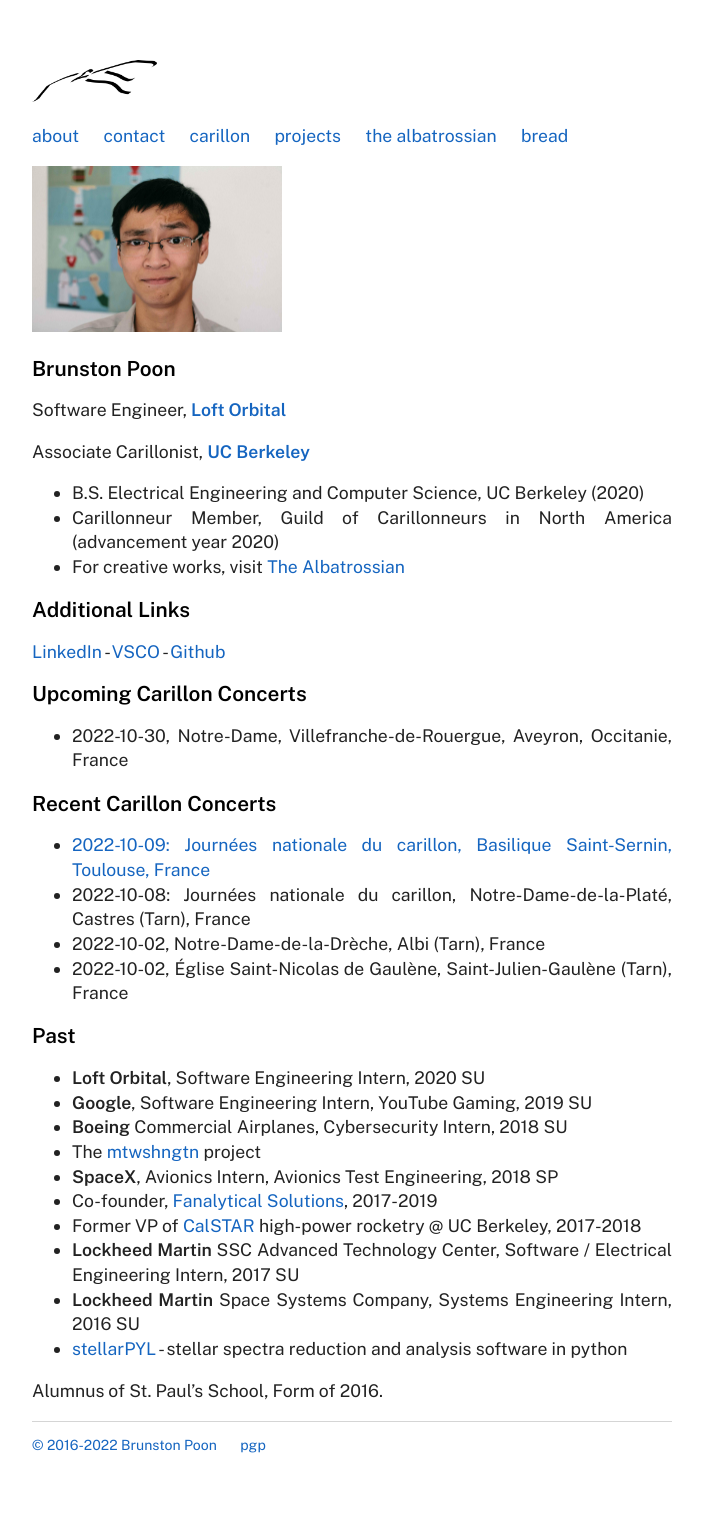
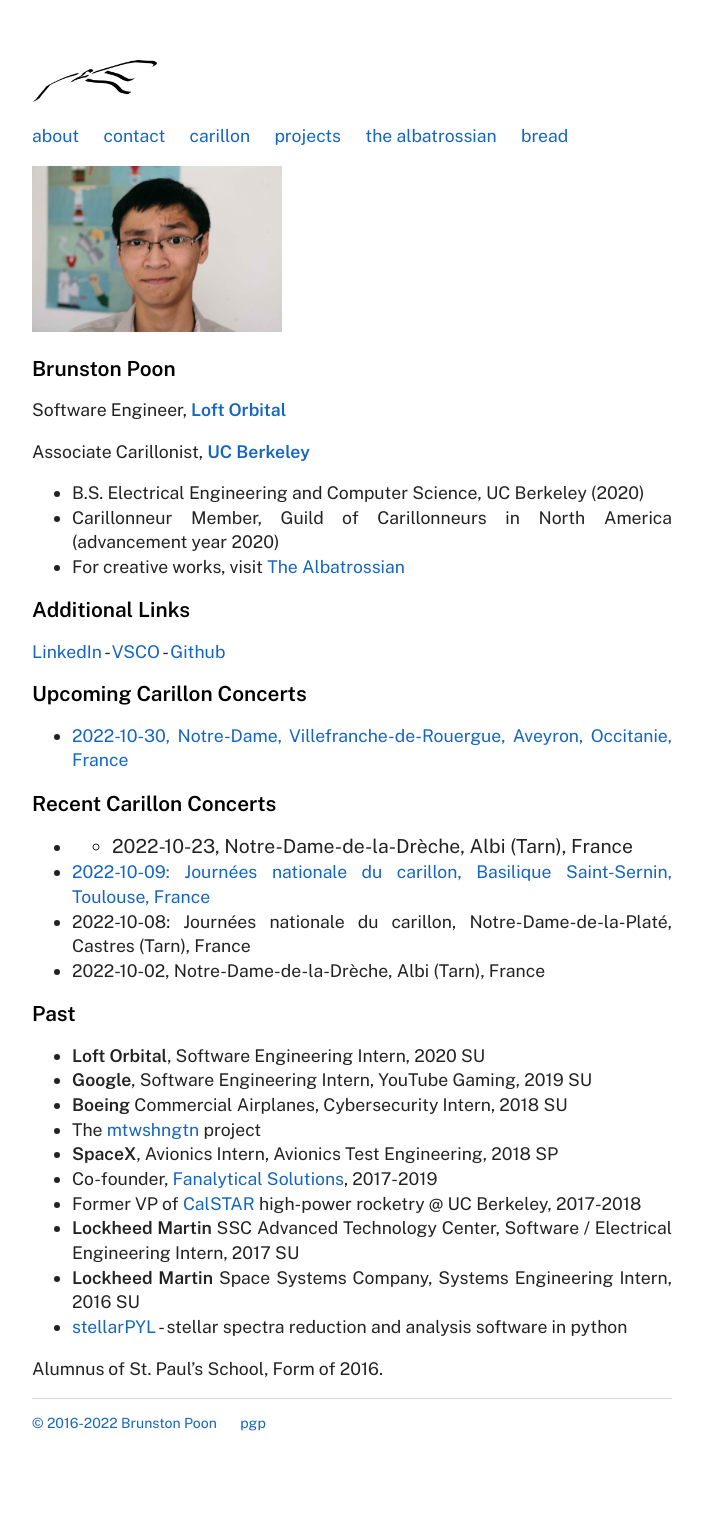
Before and after one commit to brunston/brunstonnet, a Jekyll site: the page built from index.md, in a window 1280 px wide. Shown: the whole page, without its empty margins (288-991 px from the left). Built offline with Jekyll 4.4.1, drawn with Linux system fonts in a browser that asks for light colours; after the commit the page ends 1493 px from its top, so only the background shows below that.

Commit message:
update: 2022-10-26

```diff
--- a/index.md
+++ b/index.md
@@ -24,15 +24,15 @@
 Upcoming Carillon Concerts
 ==========================
 
-* 2022-10-30, Notre-Dame, Villefranche-de-Rouergue, Aveyron, Occitanie, France
+* [2022-10-30, Notre-Dame, Villefranche-de-Rouergue, Aveyron, Occitanie, France](https://villefranche-de-rouergue.fr/agenda/concert-de-carillon-3/)
 
 Recent Carillon Concerts
 ========================
 
+* * 2022-10-23, Notre-Dame-de-la-Drèche, Albi (Tarn), France
 * [2022-10-09: Journées nationale du carillon, Basilique Saint-Sernin, Toulouse, France](https://actu.fr/occitanie/toulouse_31555/toulouse-voici-pourquoi-les-cloches-de-saint-sernin-vont-sonner-trois-quarts-d-heure-dimanche_54358170.html)
 * 2022-10-08: Journées nationale du carillon, Notre-Dame-de-la-Platé, Castres (Tarn), France
 * 2022-10-02, Notre-Dame-de-la-Drèche, Albi (Tarn), France
-* 2022-10-02, Église Saint-Nicolas de Gaulène, Saint-Julien-Gaulène (Tarn), France
 
 Past
 ====
```
Also changed, not shown: carillon/index.md (+2 -1 lines), 2 other files.
